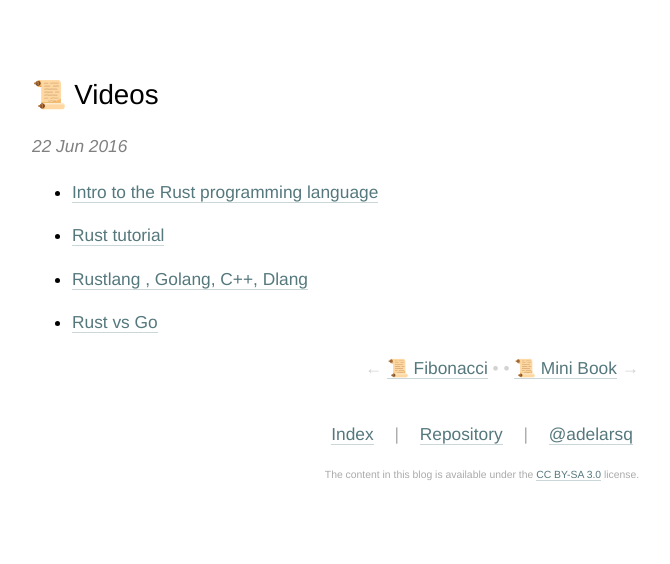
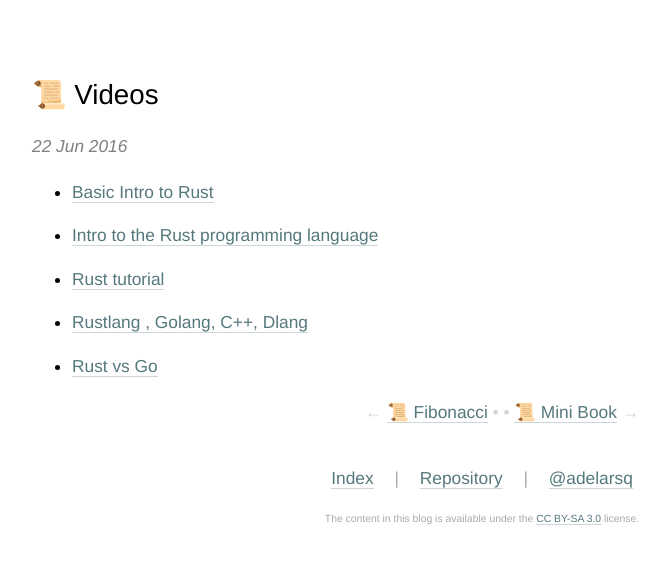
Before and after one commit to adelarsq/daily-rust.github.io, a Jekyll site: the page built from _posts/2016-06-22-videos.md, in a window 1280 px wide. Shown: the top 564 px of the page, without its empty margins (158-828 px from the left). Built offline with Jekyll 4.4.1, drawn with Linux system fonts in a browser that asks for light colours.

Commit message:
Update 2016-06-22-videos.md

```diff
--- a/_posts/2016-06-22-videos.md
+++ b/_posts/2016-06-22-videos.md
@@ -5,6 +5,7 @@ index_title: "Videos"
 tags: [rustposts, rust, article]
 ---
 
+- [Basic Intro to Rust](https://www.youtube.com/watch?v=jiJSnYP5EuU&ab_channel=RegisBoudinot)
 - [Intro to the Rust programming language](https://www.youtube.com/watch?v=agzf6ftEsLU&ab_channel=Code&SupplyCo)
 - [Rust tutorial](https://www.youtube.com/watch?v=U1EFgCNLDB8&ab_channel=DerekBanas)
 - [Rustlang , Golang, C++, Dlang](https://www.youtube.com/watch?v=ynQoaajojIs&ab_channel=GolangVids)
```
